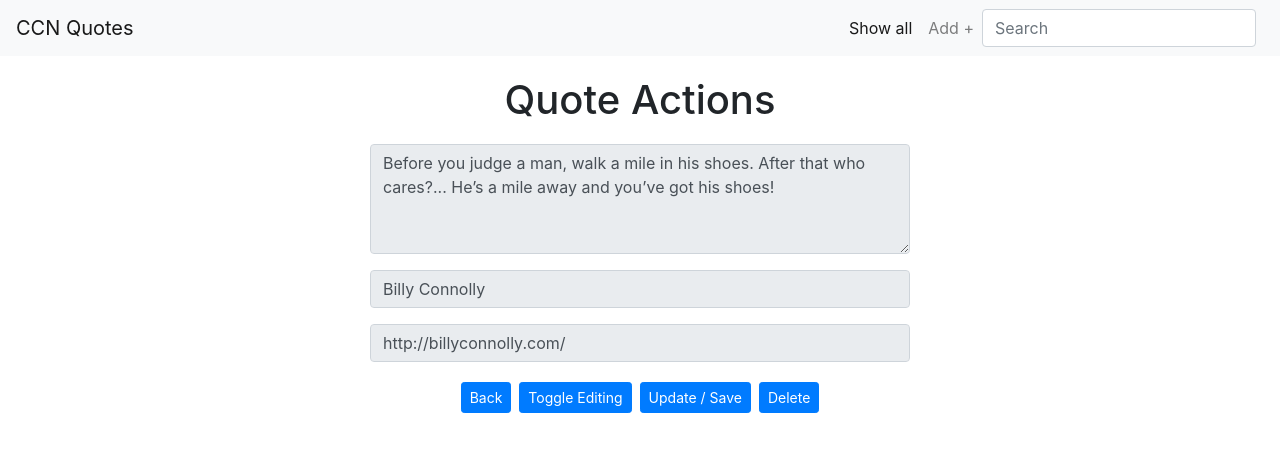
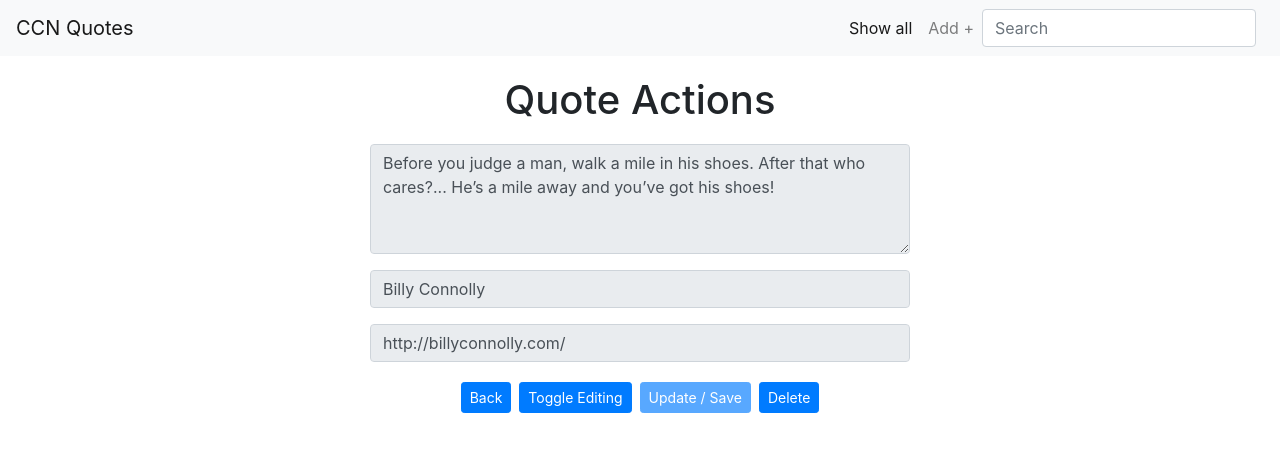
Before and after one commit to kristophesankar/ccnquotes, a React (Create React App) app: page /quote/1 in a window 1280 px wide. Shown: the top 452 px of the page. Built offline with nearby package versions, Linux system fonts and the light colour scheme; data requests are answered from the project's data file.

Commit message:
feat: disable update button until toggled

```diff
--- a/src/components/ViewQuote.js
+++ b/src/components/ViewQuote.js
@@ -123,17 +123,18 @@ class ViewQuote extends Component {
             <Button
               size="sm"
               variant="primary"
-              className="m-1 UpdateButton"
+              className="m-1 updateButton"
               onClick={this.handleOnSubmit}
               type="submit"
+              disabled={isDisabled}
             >
               Update / Save
             </Button>
             <Button
               size="sm"
               variant="primary"
-              className="m-1 UpdateButton"
-              onClick={this.handleOnSubmit}
+              className="m-1 deleteButton"
+              onClick={this.handleOnDelete}
               type="submit"
             >
               Delete
```
